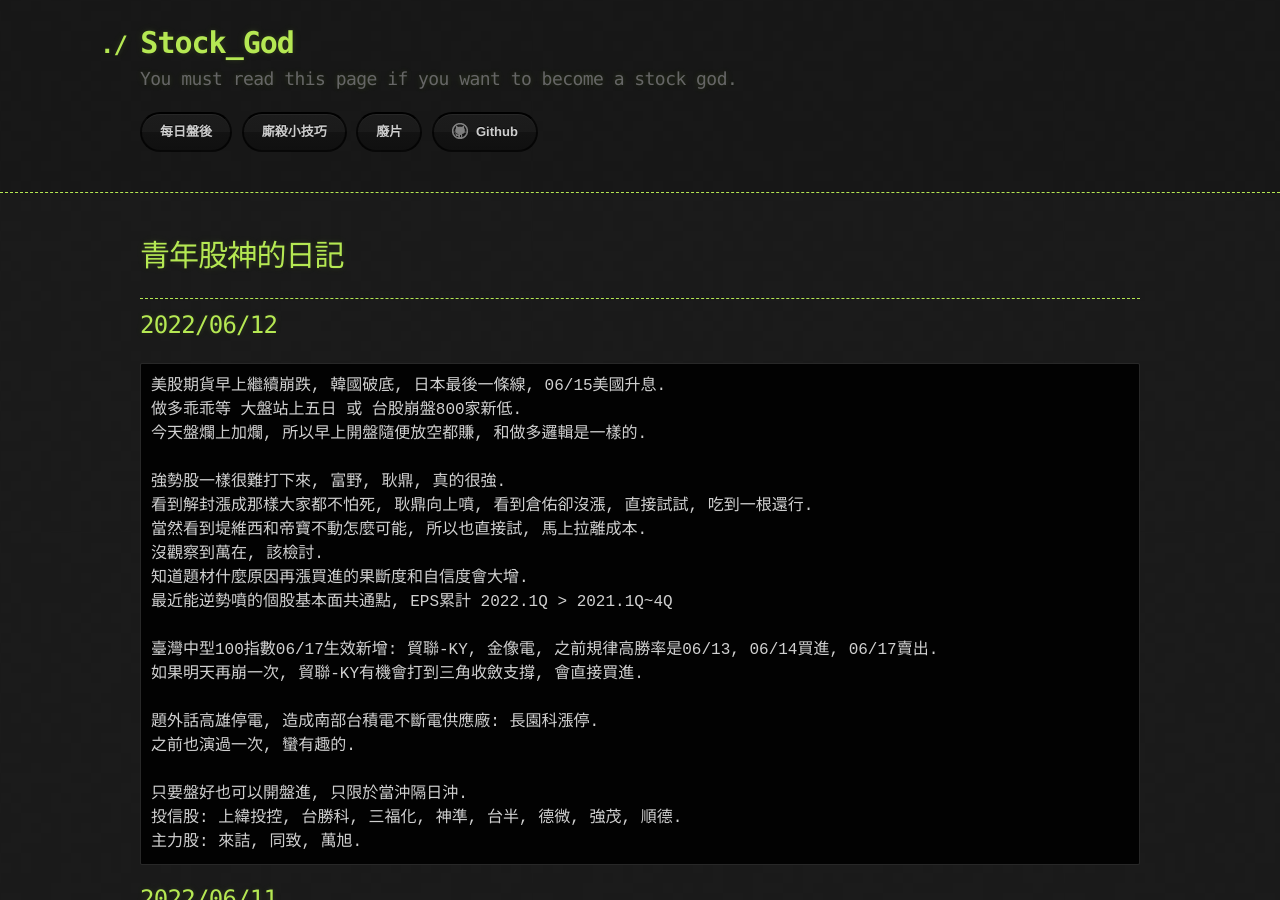
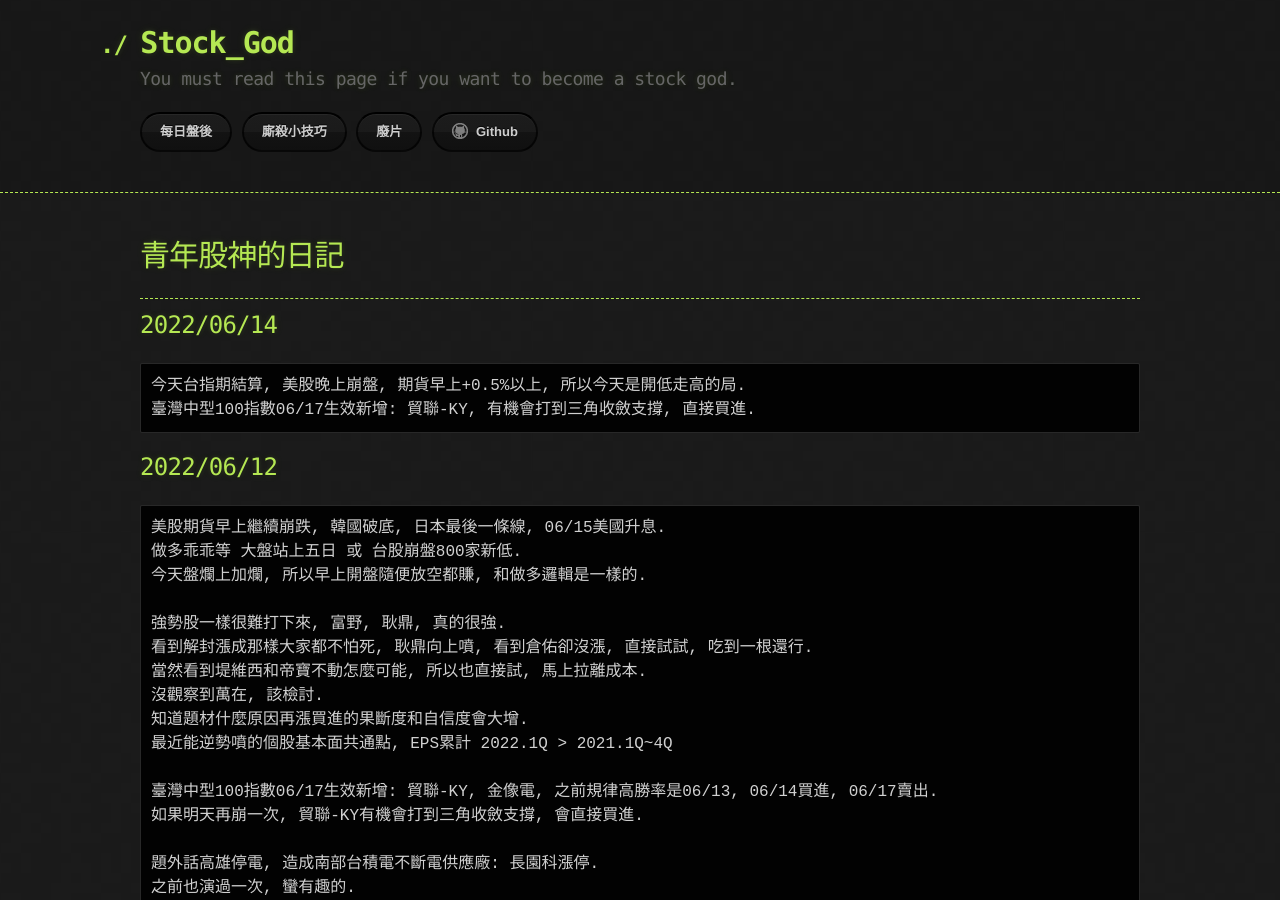
Before and after one commit to lepg5487/Stock_God, a Jekyll site: the page built from index.md, in a window 1280 px wide and 900 px high. Built offline with Jekyll 4.4.1, drawn with Linux system fonts in a browser that asks for light colours; our own code applies the rules of GitHub Pages for plain Markdown files.

Commit message:
Update index.md

````diff
--- a/index.md
+++ b/index.md
@@ -5,6 +5,12 @@ layout: testlayouts
 # 青年股神的日記
 
 ---
+
+## 2022/06/14
+```
+今天台指期結算, 美股晚上崩盤, 期貨早上+0.5%以上, 所以今天是開低走高的局.
+臺灣中型100指數06/17生效新增: 貿聯-KY, 有機會打到三角收斂支撐, 直接買進.
+```
 
 ## 2022/06/12
 ```
````
